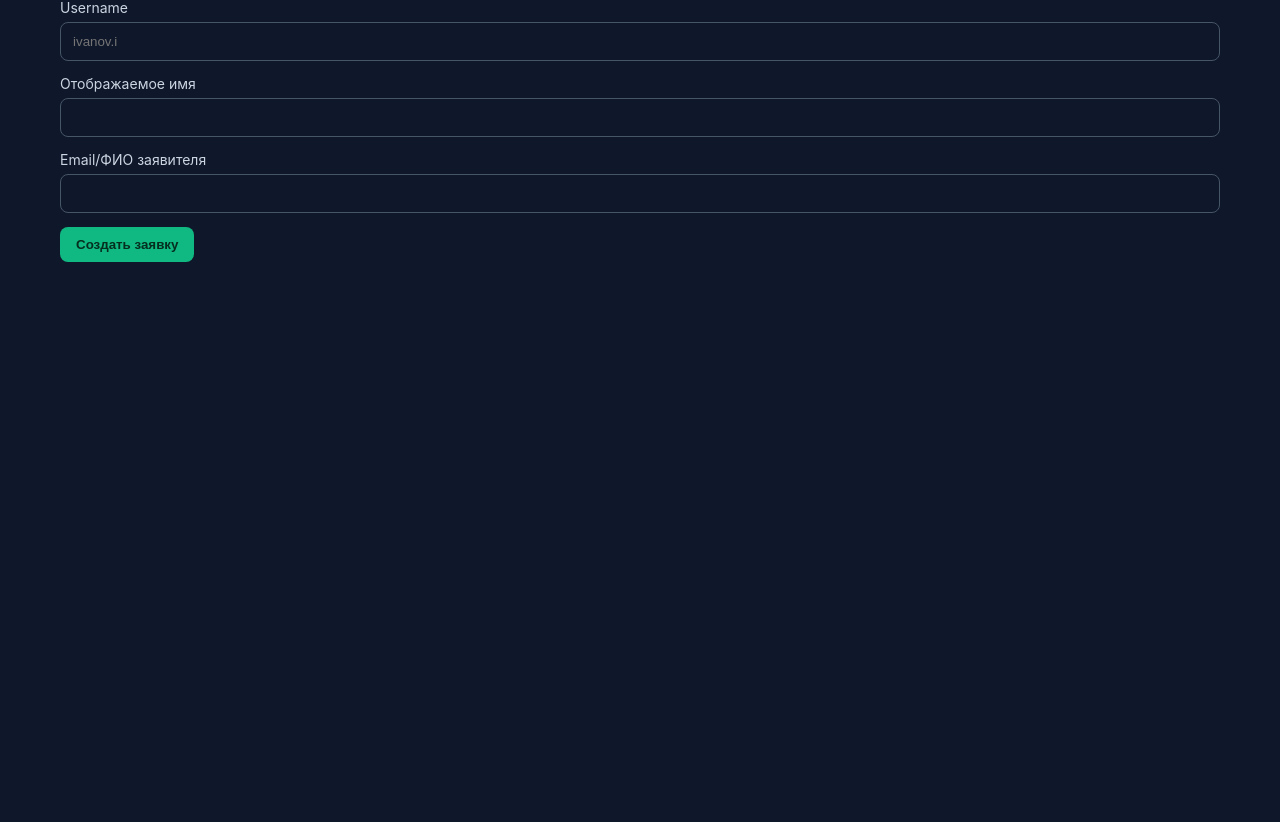
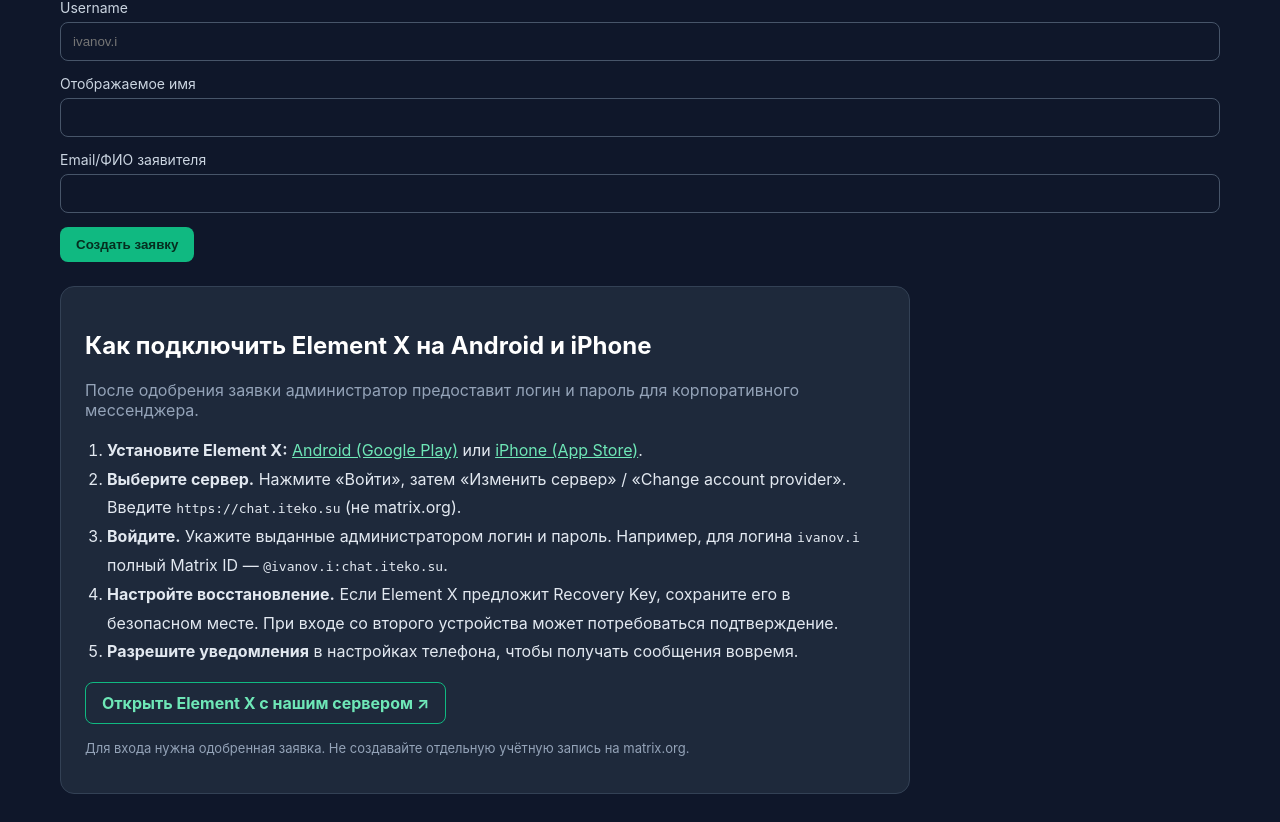
Before and after one commit to shilvlad/element_admin, a Python web app: template app/templates/request.html in a window 1280 px wide. Shown: the part 114-936 px from the top of the page. Before the commit the page ends 376 px from the top, so only its background shows below. Run offline with Jinja, Linux system fonts and the light colour scheme; the template is opened without the code that fills it, so the values that code supplies are empty.

Commit message:
Add Android and iOS Element X setup guide to registration page (#8)

```diff
--- a/app/templates/request.html
+++ b/app/templates/request.html
@@ -26,4 +26,21 @@
 
     <button>Создать заявку</button>
 </form>
+
+<section class="card" style="margin-top:24px;max-width:850px" aria-labelledby="element-x-guide">
+  <h2 id="element-x-guide">Как подключить Element X на Android и iPhone</h2>
+  <p style="color:#94a3b8">После одобрения заявки администратор предоставит логин и пароль для корпоративного мессенджера.</p>
+  <ol style="line-height:1.8;padding-left:22px">
+    <li><strong>Установите Element X:</strong>
+      <a href="https://play.google.com/store/apps/details?id=io.element.android.x" target="_blank" rel="noopener noreferrer">Android (Google Play)</a> или
+      <a href="https://apps.apple.com/app/element-x-secure-chat-call/id1631335820" target="_blank" rel="noopener noreferrer">iPhone (App Store)</a>.
+    </li>
+    <li><strong>Выберите сервер.</strong> Нажмите «Войти», затем «Изменить сервер» / «Change account provider». Введите <code>https://chat.iteko.su</code> (не matrix.org).</li>
+    <li><strong>Войдите.</strong> Укажите выданные администратором логин и пароль. Например, для логина <code>ivanov.i</code> полный Matrix ID — <code>@ivanov.i:chat.iteko.su</code>.</li>
+    <li><strong>Настройте восстановление.</strong> Если Element X предложит Recovery Key, сохраните его в безопасном месте. При входе со второго устройства может потребоваться подтверждение.</li>
+    <li><strong>Разрешите уведомления</strong> в настройках телефона, чтобы получать сообщения вовремя.</li>
+  </ol>
+  <p><a href="https://mobile.element.io/element/?account_provider=chat.iteko.su" target="_blank" rel="noopener noreferrer" style="display:inline-block;border:1px solid #10b981;border-radius:8px;padding:10px 16px;text-decoration:none;font-weight:700">Открыть Element X с нашим сервером ↗</a></p>
+  <p style="font-size:13px;color:#94a3b8">Для входа нужна одобренная заявка. Не создавайте отдельную учётную запись на matrix.org.</p>
+</section>
 {% endblock %}
```
